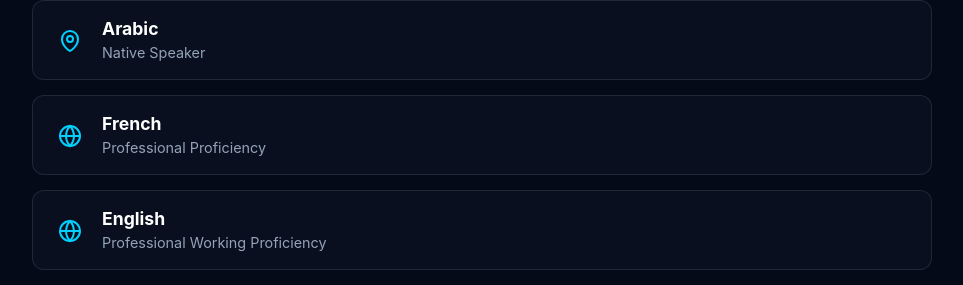
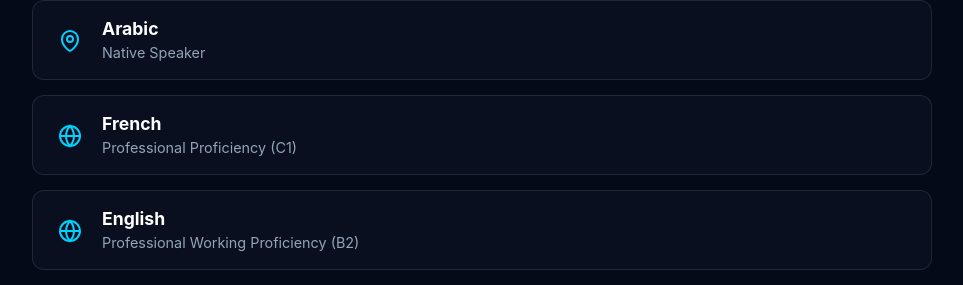
Before and after one commit to EyaTaktak/mon_portfolio, an Angular app: page / in a window 1280 px wide. Shown: the part 5618-5903 px from the top of the page, without its empty margins (158-1121 px from the left). Built offline with nearby package versions, Linux system fonts and the light colour scheme.

Commit message:
update languages

```diff
--- a/src/app/components/languages/languages.html
+++ b/src/app/components/languages/languages.html
@@ -25,7 +25,7 @@
       </div>
       <div class="lang-details">
         <span class="lang-name">French</span>
-        <span class="lang-status">Professional Proficiency</span>
+        <span class="lang-status">Professional Proficiency (C1)</span>
       </div>
     </div>
 
@@ -39,7 +39,7 @@
       </div>
       <div class="lang-details">
         <span class="lang-name">English</span>
-        <span class="lang-status">Professional Working Proficiency</span>
+        <span class="lang-status">Professional Working Proficiency (B2)</span>
       </div>
     </div>
 
```
